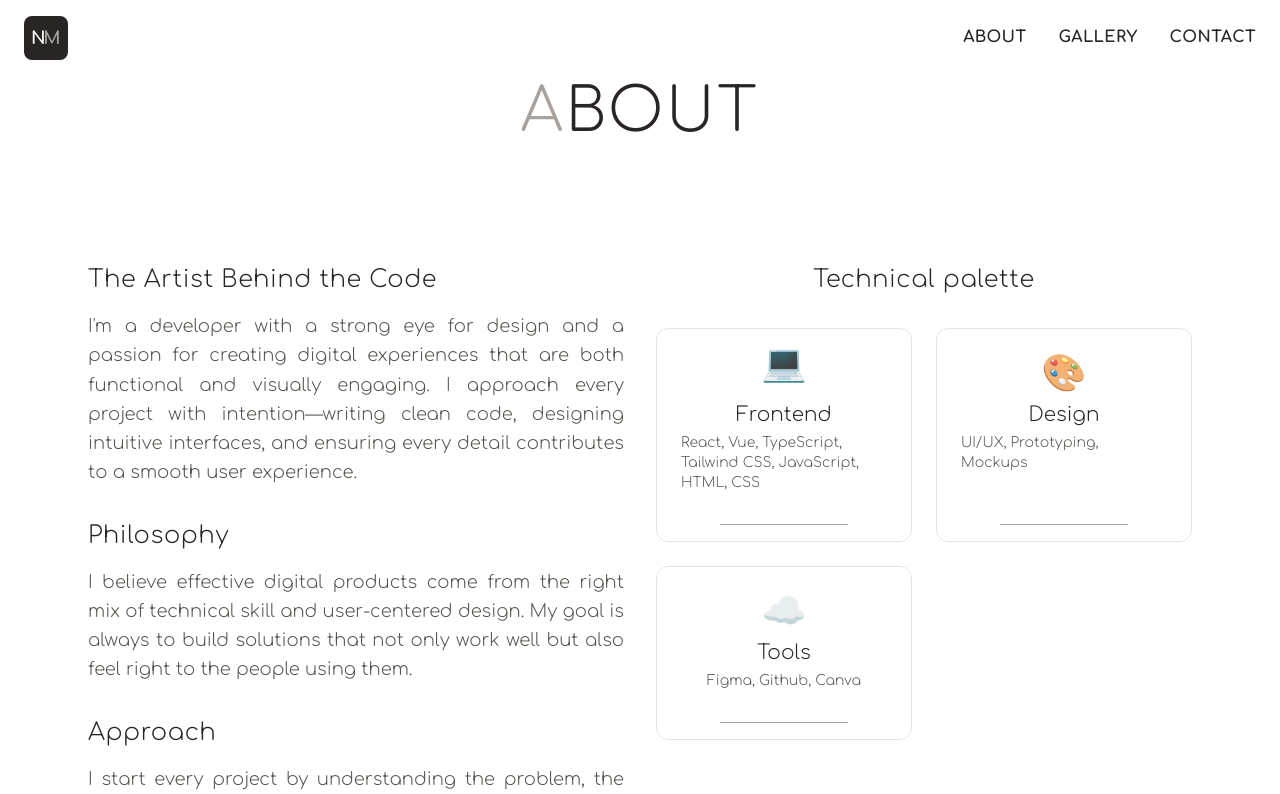
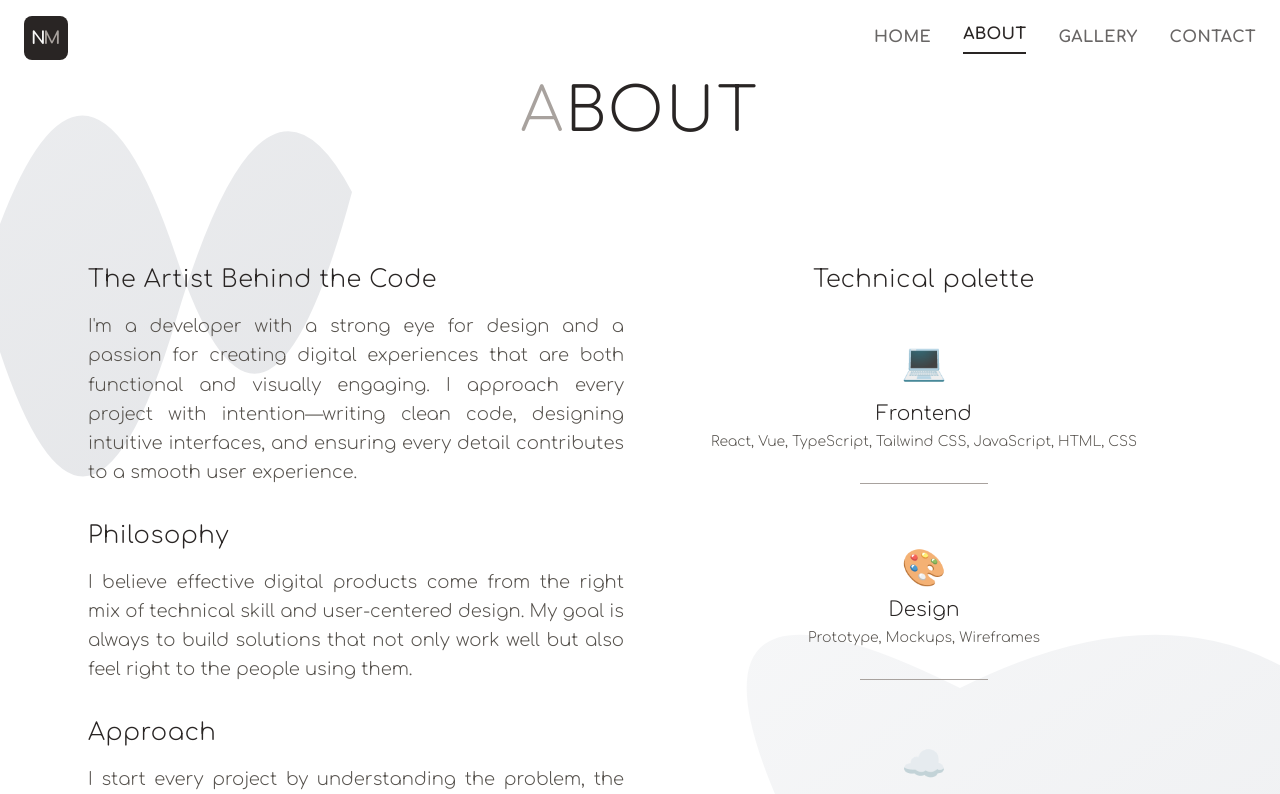
Before and after one commit to nikkamendoza/portfolio, a React (Create React App) app: page /about in a window 1280 px wide. Shown: the top 794 px of the page. Built offline with nearby package versions, Linux system fonts and the light colour scheme; a web font is replaced by a local one.

Commit message:
Add active indicator

```diff
--- a/src/App.tsx
+++ b/src/App.tsx
@@ -30,8 +30,24 @@ const Navigation: React.FC = () => {
   const [isMenuOpen, setIsMenuOpen] = useState(false);
   const navRef = useRef<HTMLDivElement>(null);
   const isDarkBackground = useNavigationColor();
+  const location = useLocation();
 
   const closeMenu = () => setIsMenuOpen(false);
+
+  const scrollToTop = () => {
+    try {
+      window.scrollTo({ top: 0, behavior: 'smooth' });
+    } catch {
+      window.scrollTo(0, 0);
+    }
+  };
+
+  const handleNavClick = () => {
+    scrollToTop();
+    closeMenu();
+  };
+
+  const isActive = (path: string) => location.pathname === path;
 
   useEffect(() => {
     const handleClickOutside = (event: MouseEvent) => {
@@ -58,32 +74,44 @@ const Navigation: React.FC = () => {
         {/* Desktop Menu */}
         <div className={`hidden sm:flex items-center space-x-8 ${isDarkBackground ? 'text-white' : 'text-stone-800'}`}>
           <Link
+            to="/"
+            onClick={handleNavClick}
+            className={`cursor-pointer font-bold tracking-wide transition-colors duration-300 ${
+              isDarkBackground ? 'hover:text-stone-300' : 'hover:text-stone-600'
+            } ${isActive('/') ? 'border-b-2 border-current pb-1 opacity-100' : 'opacity-70 hover:opacity-100'}`}
+          >
+            HOME
+          </Link>
+          <Link
             to="/about"
+            onClick={handleNavClick}
             className={`cursor-pointer font-bold tracking-wide transition-colors duration-300 ${
               isDarkBackground
                 ? 'hover:text-stone-300'
                 : 'hover:text-stone-600'
-            }`}
+            } ${isActive('/about') ? 'border-b-2 border-current pb-1 opacity-100' : 'opacity-70 hover:opacity-100'}`}
           >
             ABOUT
           </Link>
           <Link
             to="/gallery"
+            onClick={handleNavClick}
             className={`cursor-pointer font-bold tracking-wide transition-colors duration-300 ${
               isDarkBackground
                 ? 'hover:text-stone-300'
                 : 'hover:text-stone-600'
-            }`}
+            } ${isActive('/gallery') ? 'border-b-2 border-current pb-1 opacity-100' : 'opacity-70 hover:opacity-100'}`}
           >
             GALLERY
           </Link>
           <Link
             to="/contact"
+            onClick={handleNavClick}
             className={`cursor-pointer font-bold tracking-wide transition-colors duration-300 ${
               isDarkBackground
                 ? 'hover:text-stone-300'
                 : 'hover:text-stone-600'
-            }`}
+            } ${isActive('/contact') ? 'border-b-2 border-current pb-1 opacity-100' : 'opacity-70 hover:opacity-100'}`}
           >
             CONTACT
           </Link>
@@ -115,23 +143,30 @@ const Navigation: React.FC = () => {
       }`}>
         <div className="flex flex-col items-center space-y-2">
           <Link
+            to="/"
+            onClick={handleNavClick}
+            className={`block w-full text-center cursor-pointer text-white font-bold tracking-wide transition-colors duration-300 py-2 rounded-md ${isActive('/') ? 'bg-white/10' : 'hover:bg-stone-50 hover:text-stone-900'}`}
+          >
+            HOME
+          </Link>
+          <Link
             to="/about"
-            onClick={closeMenu}
-            className="block w-full text-center cursor-pointer text-white hover:text-stone-900 font-bold tracking-wide transition-colors duration-300 py-2 rounded-md hover:bg-stone-50"
+            onClick={handleNavClick}
+            className={`block w-full text-center cursor-pointer text-white font-bold tracking-wide transition-colors duration-300 py-2 rounded-md ${isActive('/about') ? 'bg-white/10' : 'hover:bg-stone-50 hover:text-stone-900'}`}
           >
             ABOUT
           </Link>
           <Link
             to="/gallery"
-            onClick={closeMenu}
-            className="block w-full text-center cursor-pointer text-white hover:text-stone-900 font-bold tracking-wide transition-colors duration-300 py-2 rounded-md hover:bg-stone-50"
+            onClick={handleNavClick}
+            className={`block w-full text-center cursor-pointer text-white font-bold tracking-wide transition-colors duration-300 py-2 rounded-md ${isActive('/gallery') ? 'bg-white/10' : 'hover:bg-stone-50 hover:text-stone-900'}`}
           >
             GALLERY
           </Link>
           <Link
             to="/contact"
-            onClick={closeMenu}
-            className="block w-full text-center cursor-pointer text-white hover:text-stone-900 font-bold tracking-wide transition-colors duration-300 py-2 rounded-md hover:bg-stone-50"
+            onClick={handleNavClick}
+            className={`block w-full text-center cursor-pointer text-white font-bold tracking-wide transition-colors duration-300 py-2 rounded-md ${isActive('/contact') ? 'bg-white/10' : 'hover:bg-stone-50 hover:text-stone-900'}`}
           >
             CONTACT
           </Link>
--- a/src/components/About.tsx
+++ b/src/components/About.tsx
@@ -3,7 +3,7 @@ import React from 'react';
 const About: React.FC = () => (
   <section className="py-32 sm:py-16 bg-white relative overflow-hidden font-comfortaa min-h-screen">
     {/* Multiple Scattered Gray Blobs Background */}
-    <div className="absolute inset-0 -z-10">
+    <div className="absolute inset-0 z-0 pointer-events-none">
       <svg width="100%" height="100%" viewBox="0 0 800 600" fill="none" xmlns="http://www.w3.org/2000/svg" className="w-full h-full">
         <defs>
           <linearGradient id="blob1" x1="0%" y1="0%" x2="100%" y2="100%">
@@ -17,7 +17,7 @@ const About: React.FC = () => (
         </defs>
 
         {/* Blob 1 - Upper Left Corner (Aesthetic Organic Shape) */}
-        <path fill="url(#blob1)" fillOpacity="0.08" d="M-220,100Q-165,45,-110,150Q-55,255,0,110Q55,-35,110,130Q165,295,220,90Q165,-15,110,170Q55,355,0,190Q-55,25,-110,210Q-165,395,-220,150Q-165,5,-220,100Z">
+        <path fill="url(#blob1)" fillOpacity="0.18" d="M-220,100Q-165,45,-110,150Q-55,255,0,110Q55,-35,110,130Q165,295,220,90Q165,-15,110,170Q55,355,0,190Q-55,25,-110,210Q-165,395,-220,150Q-165,5,-220,100Z">
           <animate attributeName="d" dur="8s" repeatCount="indefinite"
             values="M-220,100Q-165,45,-110,150Q-55,255,0,110Q55,-35,110,130Q165,295,220,90Q165,-15,110,170Q55,355,0,190Q-55,25,-110,210Q-165,395,-220,150Q-165,5,-220,100Z;
                     M-220,150Q-165,95,-110,200Q-55,305,0,160Q55,15,110,180Q165,345,220,140Q165,30,110,220Q55,405,0,240Q-55,75,-110,260Q-165,445,-220,200Q-165,55,-220,150Z;
@@ -25,7 +25,7 @@ const About: React.FC = () => (
         </path>
 
         {/* Blob 2 - Lower Right Corner (Aesthetic Flowing Shape) */}
-        <path fill="url(#blob2)" fillOpacity="0.12" d="M600,400Q800,300,900,500Q1000,700,800,700Q600,700,500,500Q400,300,600,400Z">
+        <path fill="url(#blob2)" fillOpacity="0.20" d="M600,400Q800,300,900,500Q1000,700,800,700Q600,700,500,500Q400,300,600,400Z">
           <animate attributeName="d" dur="10s" repeatCount="indefinite"
             values="M600,400Q800,300,900,500Q1000,700,800,700Q600,700,500,500Q400,300,600,400Z;
                     M600,450Q800,350,900,550Q1000,750,800,750Q600,750,500,550Q400,350,600,450Z;
@@ -73,7 +73,7 @@ const About: React.FC = () => (
 
           {/* Signature */}
           <div className="mt-10">
-            <span className="block text-3xl font-signature text-stone-700 tracking-widest">— Nikka Joie</span>
+            <span className="block text-sm font-signature text-stone-700 tracking-widest">— Nikka Joie</span>
           </div>
         </div>
 
@@ -83,23 +83,23 @@ const About: React.FC = () => (
             <h3 className="text-2xl font-light text-stone-800 tracking-wide mb-8 text-center">
               Technical palette
             </h3>
-            <div className="grid grid-cols-1 sm:grid-cols-2 gap-6">
-              <div className="flex flex-col items-center p-6 border border-stone-200 hover:border-blue-400 transition-colors duration-300 rounded-xl hover:scale-105 transform-gpu relative">
+            <div className="grid grid-cols-1 gap-6">
+              <div className="flex flex-col items-center p-6 rounded-xl hover:scale-105 transform-gpu relative transition-transform duration-300">
                 <span className="text-4xl mb-2 animate-bounce">💻</span>
                 <div className="text-xl font-light text-stone-800 mb-1">Frontend</div>
                 <div className="text-sm text-stone-600 font-light mb-6">React, Vue, TypeScript, Tailwind CSS, JavaScript, HTML, CSS</div>
                 <div className="w-32 h-px bg-stone-400 absolute bottom-4"></div>
               </div>
-              <div className="flex flex-col items-center p-6 border border-stone-200 hover:border-pink-400 transition-colors duration-300 rounded-xl hover:scale-105 transform-gpu relative">
+              <div className="flex flex-col items-center p-6 rounded-xl hover:scale-105 transform-gpu relative transition-transform duration-300">
                 <span className="text-4xl mb-2 animate-pulse">🎨</span>
                 <div className="text-xl font-light text-stone-800 mb-1">Design</div>
-                <div className="text-sm text-stone-600 font-light mb-6">UI/UX, Prototyping, Mockups</div>
+                <div className="text-sm text-stone-600 font-light mb-6">Prototype, Mockups, Wireframes</div>
                 <div className="w-32 h-px bg-stone-400 absolute bottom-4"></div>
               </div>
-              <div className="flex flex-col items-center p-6 border border-stone-200 hover:border-yellow-400 transition-colors duration-300 rounded-xl hover:scale-105 transform-gpu relative">
+              <div className="flex flex-col items-center p-6 rounded-xl hover:scale-105 transform-gpu relative transition-transform duration-300">
                 <span className="text-4xl mb-2 animate-pulse">☁️</span>
                 <div className="text-xl font-light text-stone-800 mb-1">Tools</div>
-                <div className="text-sm text-stone-600 font-light mb-6">Figma, Github, Canva</div>
+                <div className="text-sm text-stone-600 font-light mb-6">Figma, Github, Canva, Photoshop</div>
                 <div className="w-32 h-px bg-stone-400 absolute bottom-4"></div>
               </div>
             </div>
```
